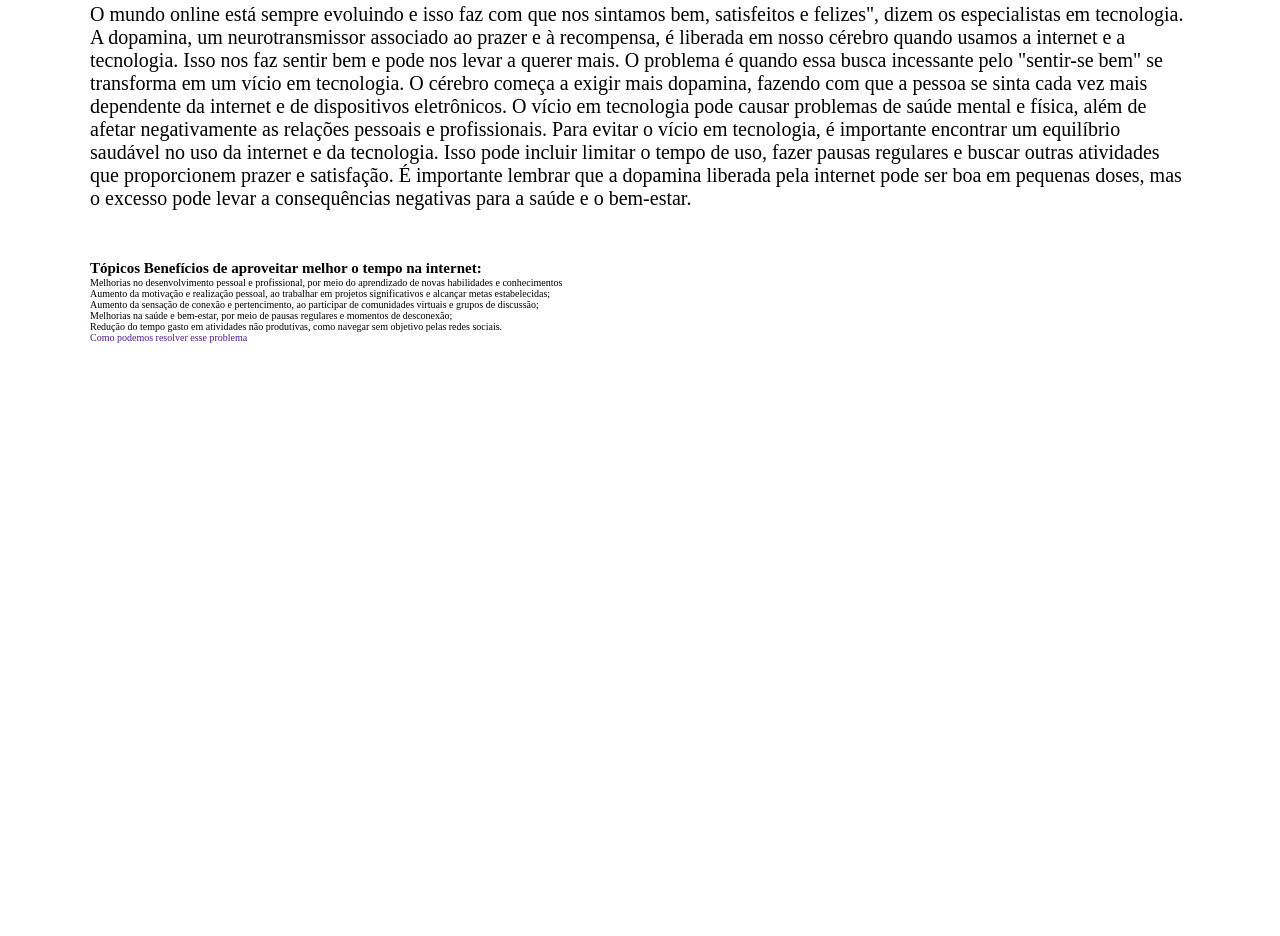
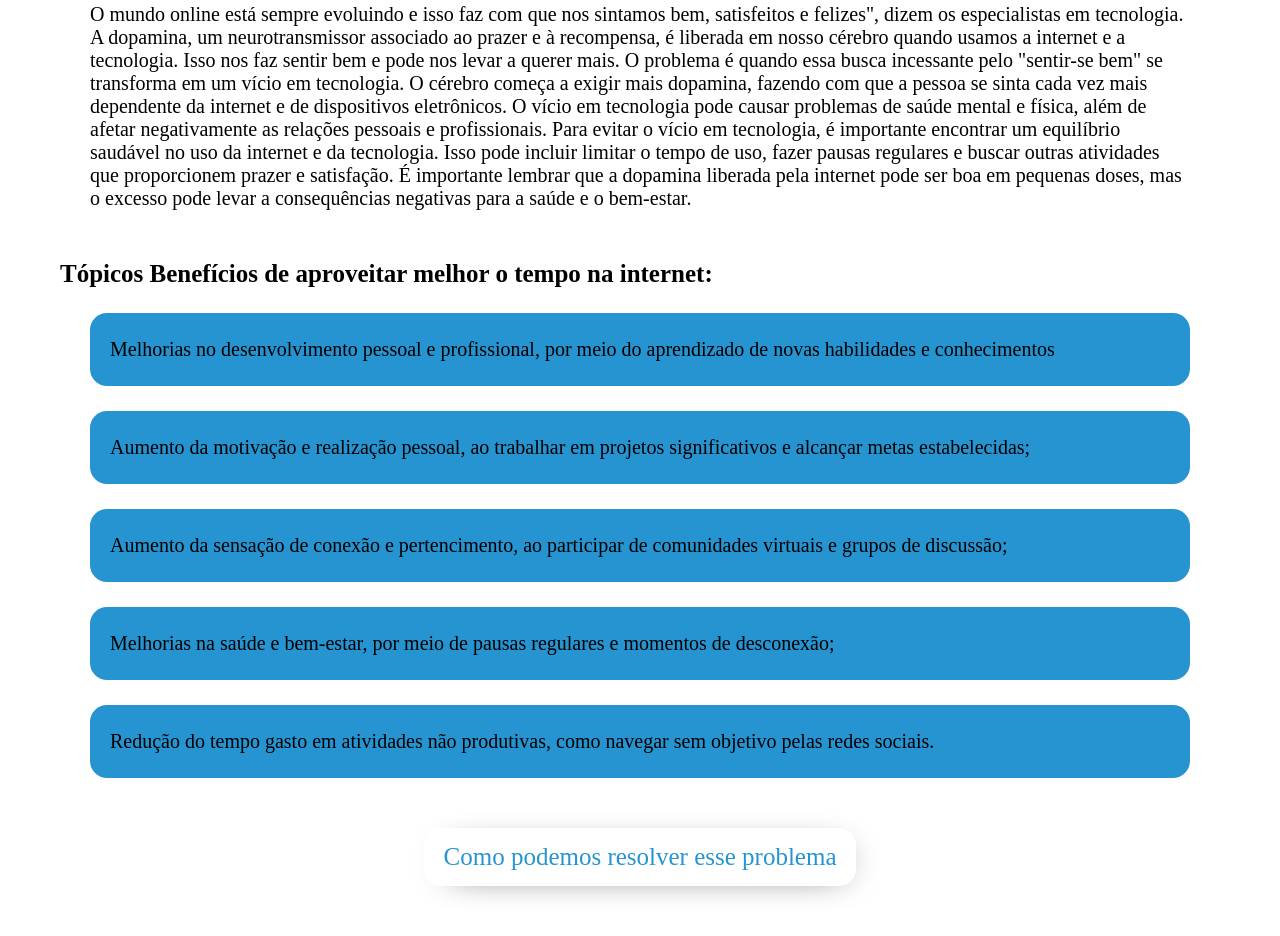
Before and after one commit to EduardoMG12/TrabalhoFundamentosWeb1Periodo, a plain HTML site: page index.html in a window 1280 px wide. Shown: the part 2054-2990 px from the top of the page. Before the commit the page ends 2397 px from the top, so only its background shows below. Drawn offline with Linux system fonts and the light colour scheme.

Commit message:
refactor(style.css)

```diff
--- a/style.css
+++ b/style.css
@@ -1,4 +1,4 @@
-*{
+* {
   margin: 0;
   padding: 0;
   box-sizing: border-box;
@@ -6,25 +6,24 @@
   list-style: none;
 }
 
-
-html{
+html {
   font-size: 62.5%;
 }
 
 :root {
-    --background-header: #2694D1;
-    --color-topics-background: #2694D1;
-    --color-font-black: #02111B;
-    --color-font-white: #FFFFFF;
-    --padding-lateral-article:9rem
+  --background-header: #2694d1;
+  --color-topics-background: #2694d1;
+  --color-font-black: #02111b;
+  --color-font-white: #ffffff;
+  --padding-lateral-article: 9rem;
 }
-@media (max-width:990px) {
-  :root{
-    --padding-lateral-article:4.5rem
+@media (max-width: 990px) {
+  :root {
+    --padding-lateral-article: 4.5rem;
   }
 }
 
-header{
+header {
   font-size: 2rem;
   padding: 1rem 4rem;
   width: 100%;
@@ -34,34 +33,32 @@ header{
   background-color: var(--background-header);
   text-align: center;
 }
-@media (max-width:600px) {
-    header{
+@media (max-width: 600px) {
+  header {
     font-size: 1.6rem;
-        padding: 2rem 0rem
+    padding: 2rem 0rem;
   }
-    header:nth-child(1) ul{
-        gap:0.5rem
+  header:nth-child(1) ul {
+    gap: 0.5rem;
   }
 }
 
-
-
-header #logo{
+header #logo {
   display: flex;
   align-items: center;
   justify-content: center;
 }
-header #logo img{
+header #logo img {
   display: flex;
   align-items: center;
   justify-content: center;
   border-radius: 50%;
   width: 36px;
   height: 36px;
-    object-fit:fill
+  object-fit: fill;
 }
 
-header:nth-child(1) ul{
+header:nth-child(1) ul {
   display: flex;
   justify-content: center;
   align-items: center;
@@ -70,33 +67,31 @@ header:nth-child(1) ul{
 
 /* animation nav hover*/
 
-    nav ul li{
+nav ul li {
   transition: 0.5s ease-in-out all;
 }
-    nav ul li a{
+nav ul li a {
   color: var(--color-font-white);
   transition: 0.4s ease-in-out all;
 }
 
-    nav ul li:hover{
+nav ul li:hover {
   background-color: var(--color-font-white);
   border-radius: 1.7rem;
   color: var(--background-header);
   transform: translateY(0.2rem) rotate(2deg) scale(1.1);
-
 }
-    nav ul li:hover a{
+nav ul li:hover a {
   padding: 1rem 1.4rem;
   color: var(--background-header);
 }
 
-
-article{
+article {
   width: 100%;
   padding: 0 var(--padding-lateral-article);
 }
 
-article .sectionArticle .titleArticle{
+article .sectionArticle .titleArticle {
   padding-top: 5rem;
   font-size: 4rem;
   -webkit-text-stroke-width: 1.5px;
@@ -104,29 +99,24 @@ article .sectionArticle .titleArticle{
   -webkit-text-fill-color: transparent;
   font-family: Impact, Charcoal, sans-serif;
   transform: translateX(-3rem);
-
 }
 
-
-article .sectionArticle{
+article .sectionArticle {
   display: flex;
   flex-direction: column;
   gap: 5rem;
   padding-bottom: 5rem;
-
 }
 
-article .sectionArticle .subtitleArticle{
+article .sectionArticle .subtitleArticle {
   font-size: 2.5rem;
   transform: translateX(-3rem);
-
 }
 
-article .sectionArticle .paragraphArticle{
+article .sectionArticle .paragraphArticle {
   font-size: 2rem;
-
 }
-.imgArticle{
+.imgArticle {
   display: flex;
   justify-content: center;
   align-items: center;
@@ -134,13 +124,68 @@ article .sectionArticle .paragraphArticle{
   padding-bottom: 5rem;
   width: 100%;
 }
-.imgArticle img{
+.imgArticle img {
   object-fit: contain;
   max-width: 100rem;
 }
-    @media (max-width:1030px) {
-    .imgArticle img{
+@media (max-width: 1030px) {
+  .imgArticle img {
     max-width: 80%;
   }
+}
 
+.topicsArticle h2 {
+  font-size: 2.5rem;
+  transform: translateX(-3rem);
 }
+
+article .topicsArticle .topicsList {
+  padding-block: 2.5rem;
+  display: flex;
+  flex-direction: column;
+  gap: 2.5rem;
+}
+
+.topicsArticle .topicsList .topicsListItem {
+  font-size: 2rem;
+  background-color: var(--color-topics-background);
+  padding: 2.5rem 2rem;
+  border-radius: 1.7rem;
+}
+
+.buttonNextPage {
+  display: flex;
+  justify-content: center;
+  align-items: center;
+  padding-top: 2.5rem;
+  padding-bottom: 5rem;
+}
+.buttonNextPage a {
+  padding: 1.5rem 2rem;
+  border-radius: 1.7rem;
+  font-size: 2.5rem;
+  transition: 0.4s ease-in-out all;
+  background-color: var(--color-font-white);
+  color: var(--color-topics-background);
+  box-shadow: 7px 5px 35px -21px rgba(0, 0, 0, 1);
+  -webkit-box-shadow: 7px 5px 35px -21px rgba(0, 0, 0, 1);
+  -moz-box-shadow: 7px 5px 35px -21px rgba(0, 0, 0, 1);
+}
+
+.buttonNextPage a:hover {
+  transform: scale(1.1);
+  background-color: var(--color-topics-background);
+  color: var(--color-font-white);
+  padding: 1.5rem 2rem;
+  box-shadow: #2694d1 1px;
+  border-radius: 1.7rem;
+  font-size: 2.5rem;
+}
+
+.firstSection .videoContainer {
+  display: flex;
+  flex-direction: column;
+  align-items: center;
+  justify-content: center;
+  gap: 5rem;
+}
```
Also changed, not shown: video.html (+4 -1 lines). Lines whose indentation alone changed are shown as unchanged.
